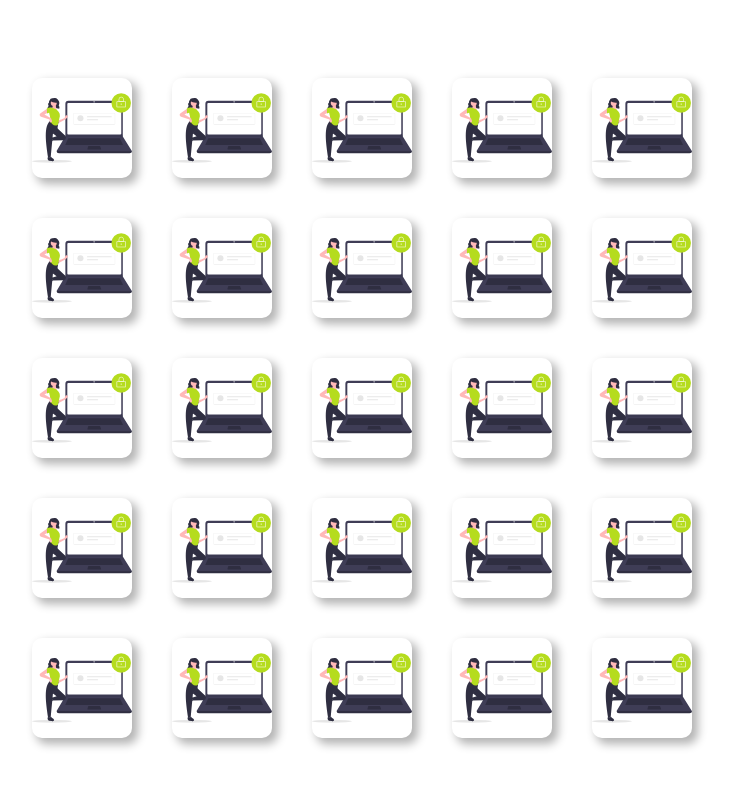
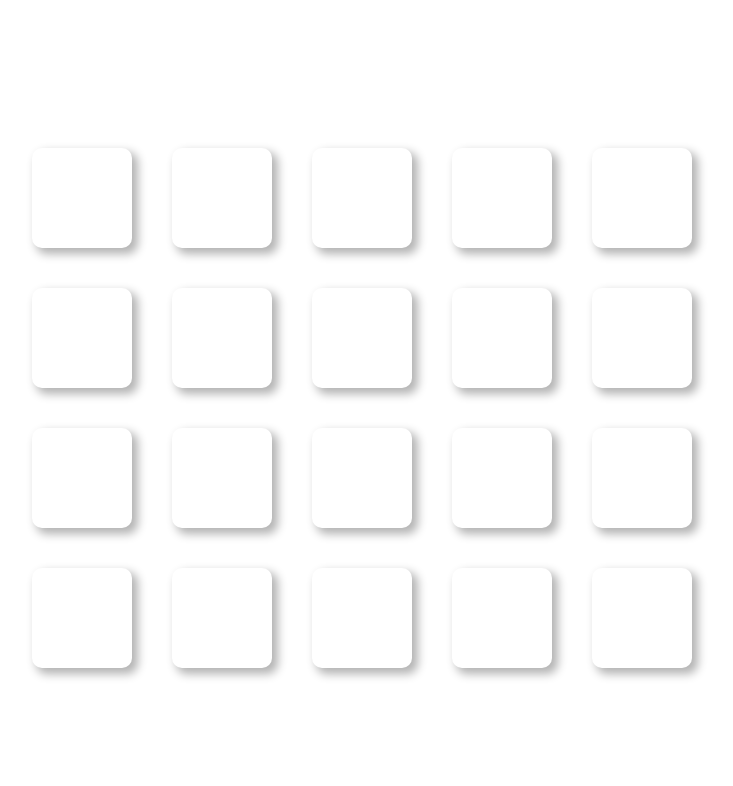
Before and after one commit to Weetbix/memzy, a React (Create React App) app: page / in a window 1280 px wide. Shown: the top 786 px of the page, without its empty margins (278-1011 px from the left). Built offline with nearby package versions, Linux system fonts and the light colour scheme.

Commit message:
Add basic  app state and reducer

```diff
--- a/package.json
+++ b/package.json
@@ -6,6 +6,7 @@
     "@testing-library/jest-dom": "^4.2.4",
     "@testing-library/react": "^9.3.2",
     "@testing-library/user-event": "^7.1.2",
+    "lodash": "^4.17.15",
     "react": "^16.13.1",
     "react-dom": "^16.13.1",
     "react-scripts": "3.4.1",
--- a/src/App.js
+++ b/src/App.js
@@ -1,7 +1,11 @@
-import React from "react";
+import React, { useReducer } from "react";
 import styled from "styled-components";
 import Card from "./components/Card";
 import Grid from "./components/Grid";
+import shuffle from "lodash/shuffle";
+
+const GRID_WIDTH = 5;
+const GRID_HEIGHT = 4;
 
 const Page = styled.div`
   height: 100vh;
@@ -10,14 +14,39 @@ const Page = styled.div`
   align-items: center;
 `;
 
+function createInitalState(numberOfCards) {
+  const cards = [];
+
+  // Add pairs of cards to the state
+  for (let i = 0; i < numberOfCards; i += 2) {
+    const defaults = { id: i, flipped: false, matched: false };
+    cards.push({ ...defaults });
+    cards.push({ ...defaults });
+  }
+
+  return {
+    cards: shuffle(cards),
+  };
+}
+
+function reducer(state, action) {
+  switch (action.type) {
+    case "reset":
+      return createInitalState(action.numberOfCards);
+    default:
+      return state;
+  }
+}
+
 function App() {
-  const GRID_WIDTH = 5;
-  const GRID_HEIGHT = 5;
+  const numberOfCards = GRID_WIDTH * GRID_HEIGHT;
+  const [state, dispatch] = useReducer(
+    reducer,
+    numberOfCards,
+    createInitalState
+  );
 
-  const cards = [];
-  for (let i = 0; i < GRID_WIDTH * GRID_HEIGHT; i++) {
-    cards.push(<Card />);
-  }
+  const cards = state.cards.map((card) => <Card flipped={card.flipped} />);
 
   return (
     <Page>
--- a/src/components/Card.js
+++ b/src/components/Card.js
@@ -5,7 +5,7 @@ const Card = styled.div`
   margin: 20px;
   width: 100px;
   height: 100px;
-  background-image: url(${CardImage});
+  background-image: url(${(props) => (props.flipped ? CardImage : null)});
   background-size: contain;
   background-repeat: no-repeat;
   background-position: center;
```
